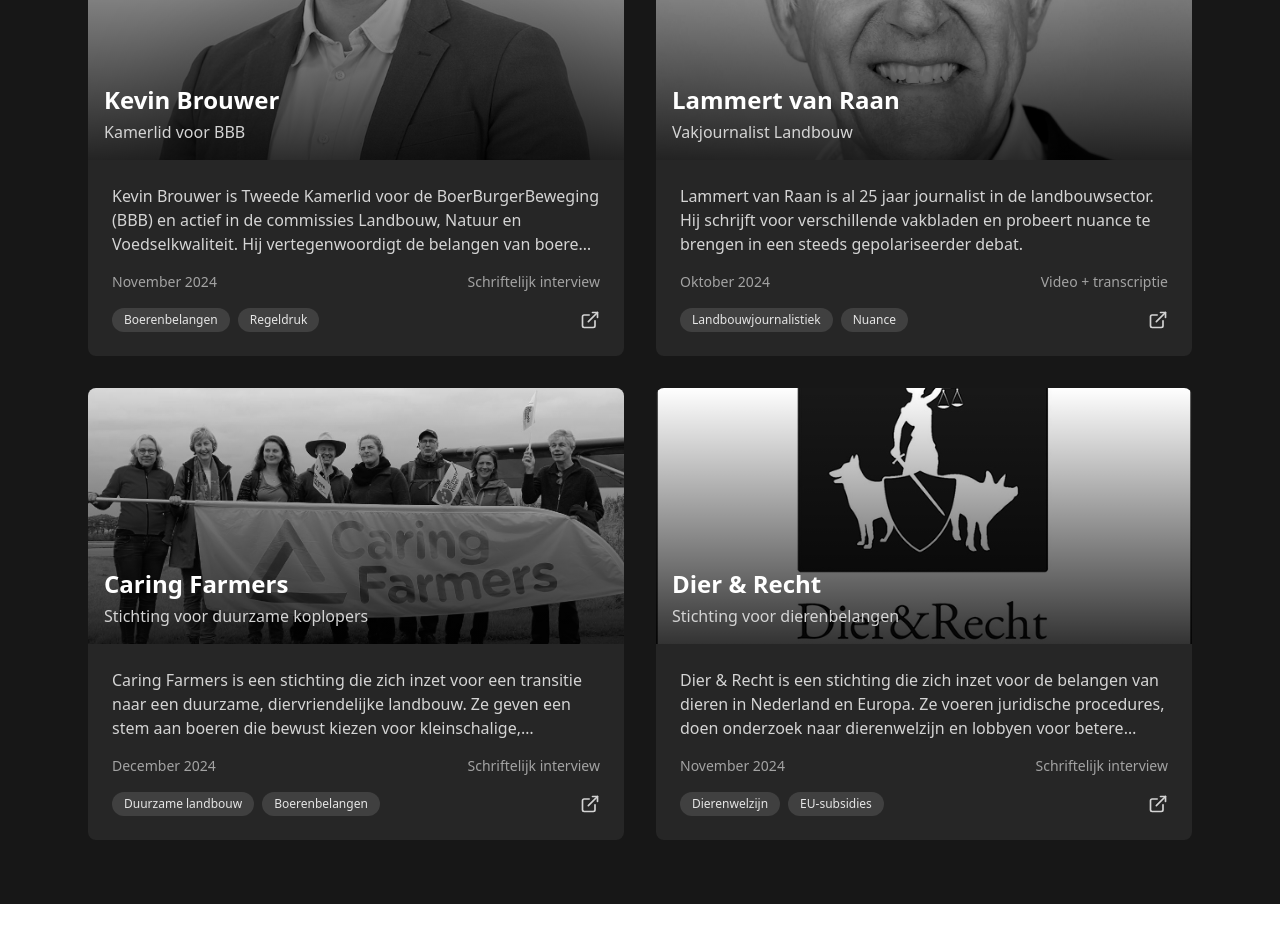
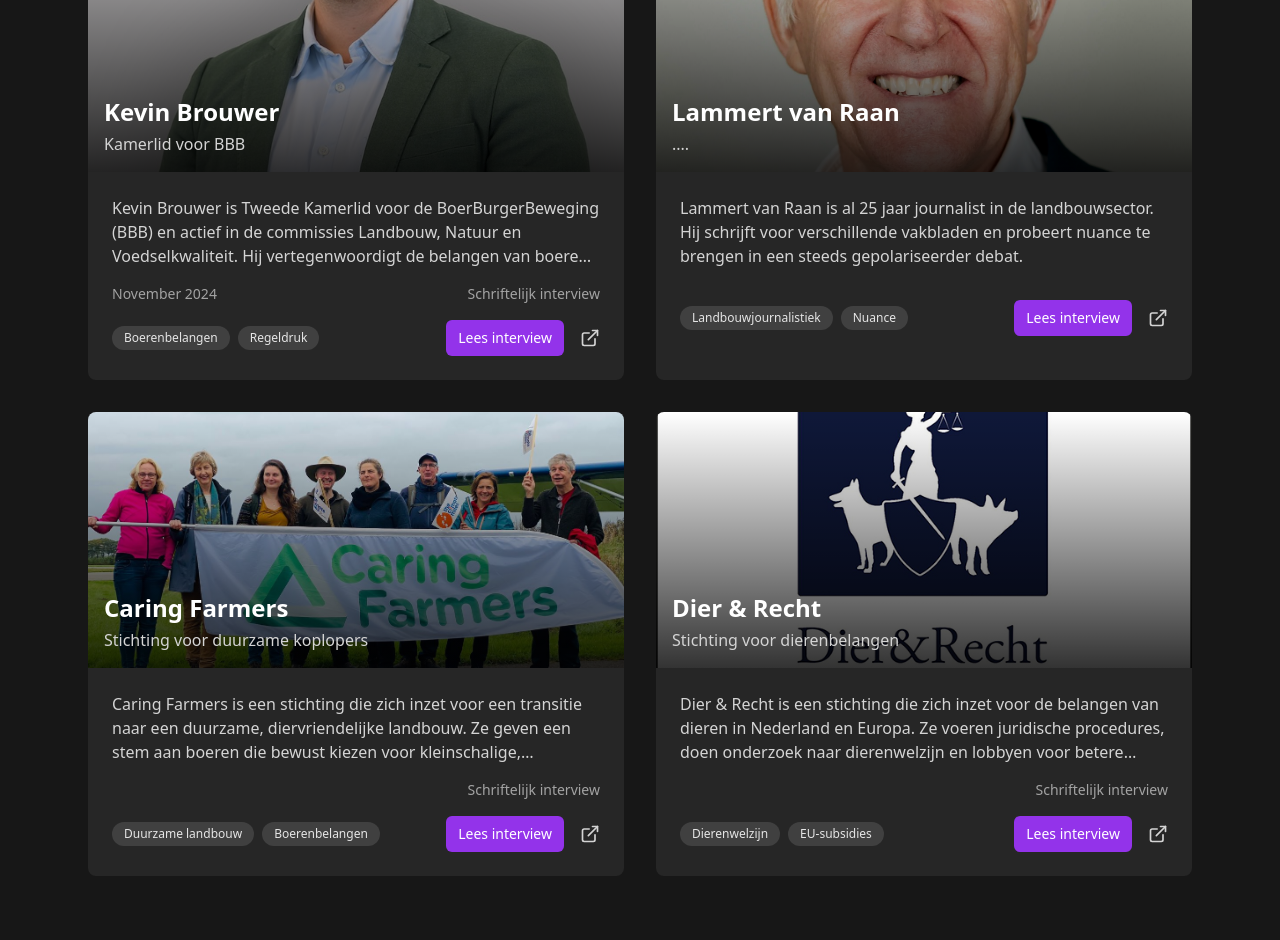
Before and after one commit to Danae02/interactive-longread, a React (Vite) app: page /interviews in a window 1280 px wide. Shown: the part 900-1840 px from the top of the page. Before the commit the page ends 1804 px from the top, so only its background shows below. Built offline with nearby package versions, Linux system fonts and the light colour scheme.

Commit message:
met interview etc

```diff
--- a/src/components/InterviewsPage.jsx
+++ b/src/components/InterviewsPage.jsx
@@ -19,28 +19,28 @@
             image: '/afbeeldingen-interviews/arco-timmermans.jpg',
             bio: 'Arco Timmermans is hoogleraar Publiek Beleid aan de Universiteit Leiden en expert op het gebied van lobbyisme en belangenbehartiging. Hij heeft uitgebreid onderzoek gedaan naar de invloed van lobby-organisaties op het Nederlandse politieke systeem en staat bekend om zijn kritische analyses van het stikstofbeleid en de positie van boeren.',
             keyTopics: ['Lobbyisme', 'Boerenbelangen', 'Stikstofbeleid', 'Politieke invloed'],
-            writtenInterview: [
-                {
-                    question: 'Waarom heeft Nederland volgens u zo\'n grote vee-industrie nodig?',
-                    answer: 'Het gaat niet om "nodig hebben" - het is er gewoon. Generaties families leven van de veehouderij. Ze produceren voedsel, beheren het landschap, en dragen miljarden bij aan onze economie. De vraag zou moeten zijn: waarom zouden we dat kapot willen maken? Natuurlijk moet er verduurzaamd worden, maar dat doe je samen met boeren, niet tegen ze in.'
-                },
-                {
-                    question: 'Hoe kijkt u aan tegen de kritiek dat de sector te veel invloed heeft op het beleid?',
-                    answer: 'Dat is een frame van milieuorganisaties die zelf miljoenenbegrotingen hebben en de media weten te bereiken. Boeren hebben niet té veel invloed - ze hebben juist te weinig. Kijk naar het stikstofbeleid: dat is erdoor geramd zonder echt naar boeren te luisteren. Ze moeten stoppen of drastisch inkrimpen. Waar is hun invloed dan? In werkelijkheid zijn boeren buitenspel gezet door een élite die denkt dat ze wel weten wat goed is voor het platteland.'
-                },
-                {
-                    question: 'Wat zou er volgens u moeten veranderen in de sector?',
-                    answer: 'Ten eerste: perspectief. Boeren moeten weten waar ze aan toe zijn. Geen nieuw beleid om de drie jaar. Ten tweede: eerlijke prijzen. Supermarkten drukken de prijzen, boeren draaien op voor de kosten. Ten derde: minder regeldruk. Boeren stikken in de bureaucratie. En ten vierde: erken hun bijdrage. Boeren zijn geen milieuvervuilers, ze zijn voedselproducenten die Nederland heeft opgebouwd.'
-                },
-                {
-                    question: 'Hoe reageert u op de stelling dat de sector moet krimpen voor het klimaat en milieu?',
-                    answer: 'Ik vraag me af of degenen die dat roepen wel beseffen wat ze vragen. Je vraagt families om hun levenswerk op te geven. Voor wat? Zodat we vlees gaan importeren uit Brazilië waar de regels veel laxer zijn? Dat is symboolpolitiek. Nederlandse boeren zijn de meest duurzame ter wereld. Als we hier krimpen zonder de import te reguleren, verplaats je het probleem alleen maar.'
-                },
-                {
-                    question: 'Wat zou een eerlijker lobbysysteem betekenen voor de veehouderij?',
-                    answer: 'Rechtvaardigheid. Boeren verdienen een eerlijke behandeling en een toekomst. We willen beleid dat gemaakt wordt mét boeren, niet over hun hoofden heen. We willen realistisch klimaatbeleid dat niet hele sectoren kapot maakt. En we willen dat Nederland haar voedselproducenten weer gaat waarderen in plaats van demoniseren. Deze mensen voeden ons land. Toon wat respect.'
-                }
-            ],
+            // writtenInterview: [
+            //     {
+            //         question: 'Waarom heeft Nederland volgens u zo\'n grote vee-industrie nodig?',
+            //         answer: 'Het gaat niet om "nodig hebben" - het is er gewoon. Generaties families leven van de veehouderij. Ze produceren voedsel, beheren het landschap, en dragen miljarden bij aan onze economie. De vraag zou moeten zijn: waarom zouden we dat kapot willen maken? Natuurlijk moet er verduurzaamd worden, maar dat doe je samen met boeren, niet tegen ze in.'
+            //     },
+            //     {
+            //         question: 'Hoe kijkt u aan tegen de kritiek dat de sector te veel invloed heeft op het beleid?',
+            //         answer: 'Dat is een frame van milieuorganisaties die zelf miljoenenbegrotingen hebben en de media weten te bereiken. Boeren hebben niet té veel invloed - ze hebben juist te weinig. Kijk naar het stikstofbeleid: dat is erdoor geramd zonder echt naar boeren te luisteren. Ze moeten stoppen of drastisch inkrimpen. Waar is hun invloed dan? In werkelijkheid zijn boeren buitenspel gezet door een élite die denkt dat ze wel weten wat goed is voor het platteland.'
+            //     },
+            //     {
+            //         question: 'Wat zou er volgens u moeten veranderen in de sector?',
+            //         answer: 'Ten eerste: perspectief. Boeren moeten weten waar ze aan toe zijn. Geen nieuw beleid om de drie jaar. Ten tweede: eerlijke prijzen. Supermarkten drukken de prijzen, boeren draaien op voor de kosten. Ten derde: minder regeldruk. Boeren stikken in de bureaucratie. En ten vierde: erken hun bijdrage. Boeren zijn geen milieuvervuilers, ze zijn voedselproducenten die Nederland heeft opgebouwd.'
+            //     },
+            //     {
+            //         question: 'Hoe reageert u op de stelling dat de sector moet krimpen voor het klimaat en milieu?',
+            //         answer: 'Ik vraag me af of degenen die dat roepen wel beseffen wat ze vragen. Je vraagt families om hun levenswerk op te geven. Voor wat? Zodat we vlees gaan importeren uit Brazilië waar de regels veel laxer zijn? Dat is symboolpolitiek. Nederlandse boeren zijn de meest duurzame ter wereld. Als we hier krimpen zonder de import te reguleren, verplaats je het probleem alleen maar.'
+            //     },
+            //     {
+            //         question: 'Wat zou een eerlijker lobbysysteem betekenen voor de veehouderij?',
+            //         answer: 'Rechtvaardigheid. Boeren verdienen een eerlijke behandeling en een toekomst. We willen beleid dat gemaakt wordt mét boeren, niet over hun hoofden heen. We willen realistisch klimaatbeleid dat niet hele sectoren kapot maakt. En we willen dat Nederland haar voedselproducenten weer gaat waarderen in plaats van demoniseren. Deze mensen voeden ons land. Toon wat respect.'
+            //     }
+            // ],
             date: 'December 2024',
             downloadUrl: 'https://example.com/arco-transcript.pdf'
         },
@@ -126,25 +126,10 @@
         {
             id: 'lammert-van-raan',
             name: 'Lammert van Raan',
-            role: 'Vakjournalist Landbouw',
-            affiliation: 'Boerderij Magazine',
-            duration: 'Video + transcriptie',
-            type: 'video',
+            role: '....',
             image: '/afbeeldingen-interviews/lammert-van-raan.webp',
             bio: 'Lammert van Raan is al 25 jaar journalist in de landbouwsector. Hij schrijft voor verschillende vakbladen en probeert nuance te brengen in een steeds gepolariseerder debat.',
             keyTopics: ['Landbouwjournalistiek', 'Nuance', 'Polarisatie', 'Feiten vs emotie'],
-            date: 'Oktober 2024',
-            transcript: `
-                [00:00] Interviewer: "Als journalist die al decennia de sector volgt, wat valt je het meest op aan het huidige debat?"
-
-                [00:12] Lammert: "De verharding. Vroeger kon je nog genuanceerd schrijven over voor- en nadelen, nu word je direct in een hoek geduwd. Schrijf je iets positiefs over boeren? Dan ben je een lobbyist. Iets kritisch? Dan ben je een 'boerenbasher'. De middenpositie is verdwenen."
-
-                [00:50] "En dat is jammer, want beide kanten hebben valide punten. Ja, de sector moet verduurzamen. Maar ja, boeren zijn ook mensen met gezinnen en hypotheken. Ja, dierenwelzijn moet beter. Maar ja, consumenten willen wel goedkoop vlees. Niemand wil meer die complexiteit zien."
-
-                [... volledige transcriptie ...]
-            `,
-            videoUrl: 'https://example.com/lammert-interview.mp4',
-            downloadUrl: 'https://example.com/lammert-transcript.pdf'
         },
         {
             id: 'caring-farmers',
@@ -156,7 +141,6 @@
             image: '/afbeeldingen-interviews/caring-farmers-climate-miles.jpg',
             bio: 'Caring Farmers is een stichting die zich inzet voor een transitie naar een duurzame, diervriendelijke landbouw. Ze geven een stem aan boeren die bewust kiezen voor kleinschalige, extensieve en biologische landbouw en willen het geluid van deze duurzame koplopers laten horen.',
             keyTopics: ['Duurzame landbouw', 'Boerenbelangen', 'Kleinschalige landbouw', 'Transitie'],
-            date: 'December 2024',
             writtenInterview: [
                 {
                     question: 'Waar zet Caring Farmers zich concreet voor in en wat doen jullie precies?',
@@ -168,7 +152,7 @@
                 },
                 {
                     question: 'Hoe verhouden jullie je tot de gevestigde belangenbehartiging in de sector?',
-                    answer: 'Wij hebben nauwelijks budget voor belangenbehartiging, in tegenstelling tot de gangbare, gevestigde partijen. Wij vragen namelijk alleen vrijwillige donaties van ‘onze’ boeren, omdat we weten dat ze het vaak financieel niet breed hebben. Andere belangenbehartigers hebben hele kantoren met lobbyisten, daar kunnen wij nauwelijks tegenop. Daarom doen we wat we kunnen om het geluid van de Caring Farmers te laten horen, maar van intensieve lobby is van onze kant geen sprake.'
+                    answer: 'Wij hebben nauwelijks budget voor belangenbehartiging, in tegenstelling tot de gangbare, gevestigde partijen. Wij vragen namelijk alleen vrijwillige donaties van onze boeren, omdat we weten dat ze het vaak financieel niet breed hebben. Andere belangenbehartigers hebben hele kantoren met lobbyisten, daar kunnen wij nauwelijks tegenop. Daarom doen we wat we kunnen om het geluid van de Caring Farmers te laten horen, maar van intensieve lobby is van onze kant geen sprake.'
                 },
                 {
                     question: 'Wat is volgens jullie nodig om meer boeren in beweging te krijgen en hoe hopen jullie dat de landbouw er over 10-20 jaar uitziet?',
@@ -188,7 +172,6 @@
             image: '/afbeeldingen-interviews/dierenrecht.jpg',
             bio: 'Dier & Recht is een stichting die zich inzet voor de belangen van dieren in Nederland en Europa. Ze voeren juridische procedures, doen onderzoek naar dierenwelzijn en lobbyen voor betere wetgeving en beleid. Ze richten zich onder meer op het aanpakken van subsidies die de vee-industrie in stand houden.',
             keyTopics: ['Dierenwelzijn', 'EU-subsidies', 'Lobbycampagnes', 'Juridische acties'],
-            date: 'November 2024',
             writtenInterview: [
                 {
                     question: 'Het lobbykrachtveld: Welke tegenkrachten ervaart Dier & Recht bij het streven naar afschaffing van deze subsidies, zowel in Nederland als in Brussel?',
@@ -455,7 +438,6 @@
     }
 
     // Overview page (geen interview geselecteerd)
-// Overview page (geen interview geselecteerd)
     return (
         <div className="min-h-screen bg-neutral-900 text-neutral-100">
             {/* EXTRA PADDING AAN DE TOP OM ONDER DE NAVIGATION TE BLIJVEN */}
@@ -481,14 +463,14 @@
                     {interviews.map((interview) => (
                         <div
                             key={interview.id}
-                            className="bg-neutral-800 rounded-lg overflow-hidden hover:transform hover:scale-105 transition-all duration-300 cursor-pointer"
+                            className="bg-neutral-800 rounded-lg overflow-hidden hover:transform hover:scale-105 transition-all duration-300 cursor-pointer hover:bg-neutral-700"
                             onClick={() => navigate(`/interviews/${interview.id}`)}
                         >
                             <div className="relative h-64">
                                 <img
                                     src={interview.image}
                                     alt={interview.name}
-                                    className="w-full h-full object-cover grayscale hover:grayscale-0 transition-all duration-500"
+                                    className="w-full h-full object-cover transition-all duration-500 hover:brightness-110"
                                 />
                                 <div className="absolute inset-0 bg-gradient-to-t from-black/80 to-transparent" />
                                 <div className="absolute bottom-4 left-4 right-4">
@@ -509,11 +491,22 @@
                                                 key={idx}
                                                 className="bg-neutral-700 px-3 py-1 rounded-full text-xs text-neutral-200"
                                             >
-                                            {topic}
-                                        </span>
+                                                {topic}
+                                            </span>
                                         ))}
                                     </div>
-                                    <ExternalLink size={20} className="text-neutral-300" />
+                                    <div className="flex items-center gap-4">
+                                        <button
+                                            onClick={(e) => {
+                                                e.stopPropagation();
+                                                navigate(`/interviews/${interview.id}`);
+                                            }}
+                                            className="px-3 py-2 rounded-md text-sm font-medium transition-colors bg-purple-600 text-white hover:bg-purple-500"
+                                        >
+                                            Lees interview
+                                        </button>
+                                        <ExternalLink size={20} className="text-neutral-300" />
+                                    </div>
                                 </div>
                             </div>
                         </div>
--- a/src/components/sections/interactive/InterviewsSection.jsx
+++ b/src/components/sections/interactive/InterviewsSection.jsx
@@ -12,7 +12,7 @@
             role: 'Politicoloog & Lobbyisme-expert',
             type: 'tekst',
             image: '/afbeeldingen-interviews/arco-timmermans.jpg',
-            quote: 'De vee-lobby heeft meer invloed op het beleid dan de meeste mensen zich realiseren. Het gaat niet alleen om geld, maar om jarenlange relaties en gedeelde overtuigingen.',
+            quote: '......',
             highlight: 'Onthult hoe lobbynetwerken werken'
         },
         {
@@ -21,27 +21,27 @@
             role: 'Boerenzoon → Vegan Activist',
             type: 'audio',
             image: '/afbeeldingen-interviews/Wouter_waayer.jpg',
-            quote: 'Ik groeide op tussen de koeien en varkens. De switch naar activisme was geen verraad aan mijn familie, maar een logisch gevolg van wat ik zag gebeuren.',
+            quote: '....',
             highlight: 'Van boerderij naar activisme',
             audioFragments: 3
         },
         {
             id: 'bbb-lid',
             name: 'Kevin Brouwer',
-            role: 'BBB - Tweede Kamerlid',
+            role: 'BBB - lid',
             type: 'text',
             image: '/afbeeldingen-interviews/Kevin-Brouwer_BBB.jpg',
-            quote: 'Boeren worden keer op keer weggezet als de boeman, terwijl ze dag en nacht werken om Nederland te voeden. De regeldruk is ondraaglijk geworden.',
+            quote: '......',
             highlight: 'Schriftelijk interview over boerenbelangen',
             note: 'Schriftelijk beantwoord'
         },
         {
             id: 'lammert-van-raan',
             name: 'Lammert van Raan',
-            role: 'Vakjournalist Landbouw',
+            role: '...',
             type: 'tekst',
             image: '/afbeeldingen-interviews/lammert-van-raan.webp',
-            quote: 'Het debat is zo gepolariseerd geworden dat nuance verloren gaat. Beide kanten hebben geldige punten, maar niemand luistert meer naar elkaar.',
+            quote: '....',
             highlight: 'De middenweg in een verhit debat'
         },
         {
```
